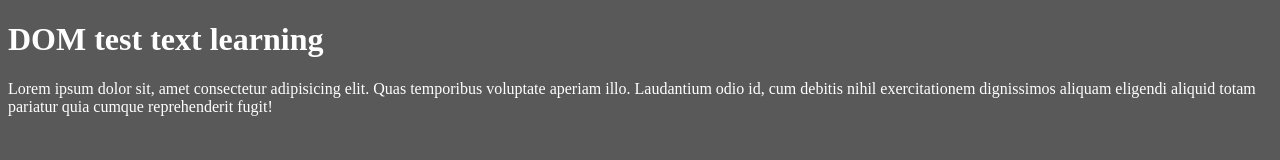
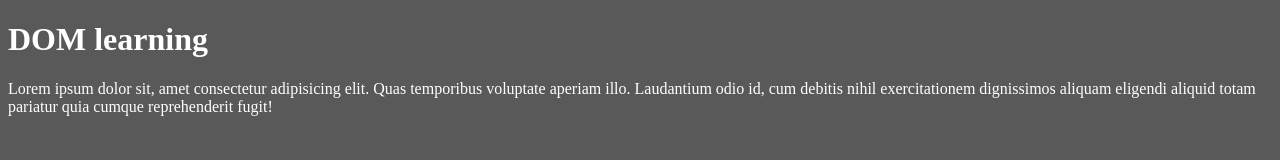
Before and after one commit to sankarshan07/JS, a plain HTML site: page 06_DOM/one.html in a window 1280 px wide. Drawn offline with Linux system fonts and the light colour scheme.

Commit message:
dom selectors

```diff
--- a/06_DOM/one.html
+++ b/06_DOM/one.html
@@ -13,7 +13,7 @@
   </head>
   <body  class="bg-black">
     <div>
-      <h1 id="title" class="heading">DOM <span>test text</span> learning</h1>
+      <h1 id="title" class="heading">DOM <span style="display: none;">test text</span> learning</h1>
       <p>
         Lorem ipsum dolor sit, amet consectetur adipisicing elit. Quas
         temporibus voluptate aperiam illo. Laudantium odio id, cum debitis nihil
```
